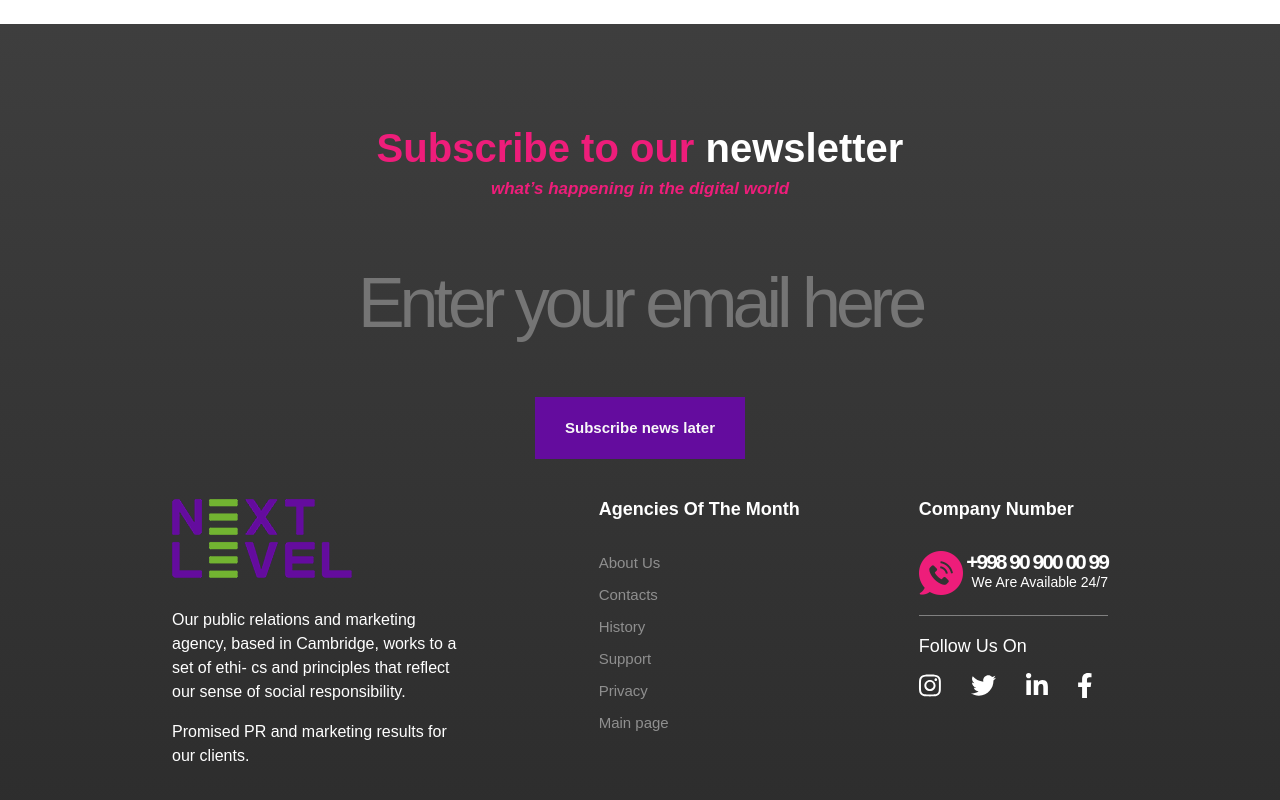
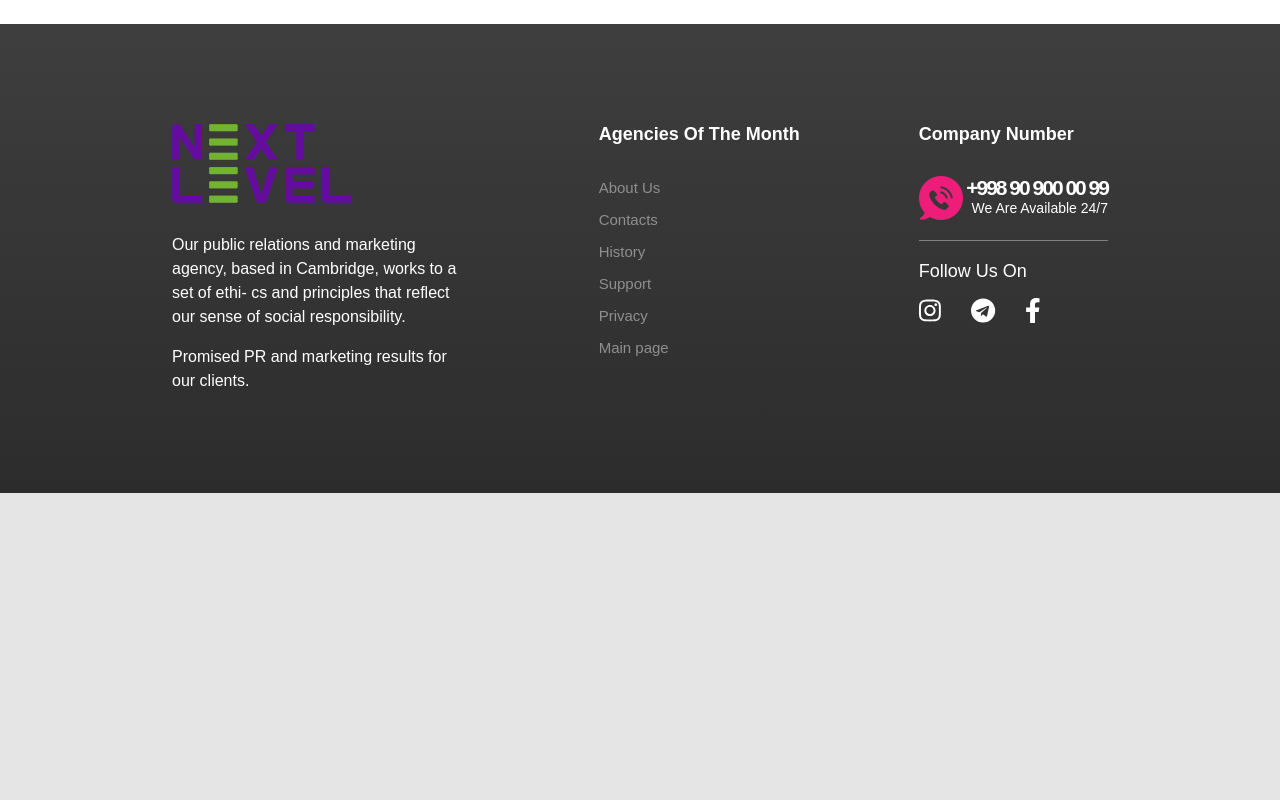
Before and after one commit to 7Davronbek/app-nextlevel-client, a React (Create React App) app: page / in a window 1280 px wide. Shown: the part 8019-8819 px from the top of the page. After the commit the page ends 8512 px from the top, so only its background shows below. Built offline with nearby package versions, Linux system fonts and the light colour scheme; a web font is replaced by a local one.

Commit message:
nextlevel-app

```diff
--- a/src/components/Footer.jsx
+++ b/src/components/Footer.jsx
@@ -1,4 +1,4 @@
-import { faFacebookF, faInstagram, faLinkedinIn, faTwitter } from '@fortawesome/free-brands-svg-icons'
+import { faFacebookF, faInstagram, faTelegram } from '@fortawesome/free-brands-svg-icons'
 import { FontAwesomeIcon } from '@fortawesome/react-fontawesome'
 import React from 'react'
 
@@ -6,16 +6,16 @@ const Footer = () => {
     return (
         <div className='footer'>
             <div className="container">
-                <div className="titles">
+                {/* <div className="titles">
                     <h1><span>Subscribe to our</span> newsletter</h1>
                     <h2 className="fira">what’s happening in the digital world</h2>
-                </div>
-                <div className="email text-center">
+                </div> */}
+                {/* <div className="email text-center">
                     <input type="email" placeholder='Enter your email here' />
                     <div className="send">
                         <button>Subscribe news later</button>
                     </div>
-                </div>
+                </div> */}
                 <div className="row justify-content-center">
                     <div className="col-3">
                         <div className="widget">
@@ -65,11 +65,11 @@ const Footer = () => {
                                         <FontAwesomeIcon icon={faInstagram} />
                                     </a>
                                     <a href="!#">
-                                        <FontAwesomeIcon icon={faTwitter} />
+                                        <FontAwesomeIcon icon={faTelegram} />
                                     </a>
-                                    <a href="!#">
+                                    {/* <a href="!#">
                                         <FontAwesomeIcon icon={faLinkedinIn} />
-                                    </a>
+                                    </a> */}
                                     <a href="!#">
                                         <FontAwesomeIcon icon={faFacebookF} />
                                     </a>
--- a/src/components/GridLayout.jsx
+++ b/src/components/GridLayout.jsx
@@ -9,7 +9,7 @@ const GridLayout = () => {
                         <div className="col-12 mb-5">
                             <h1>Спектр производимой продукции и предоставляемых услуг:</h1>
                         </div>
-                        <div className="col-12 text-center">
+                        <div className="col-11 mx-auto text-center">
                             {/* <div className="gallery">
                                 <div className="gallery-item"><img src="/assets/image/card.jpeg" alt="" /></div>
                                 <div className="gallery-item"><img src="/assets/image/card.jpeg" alt="" /></div>
```
